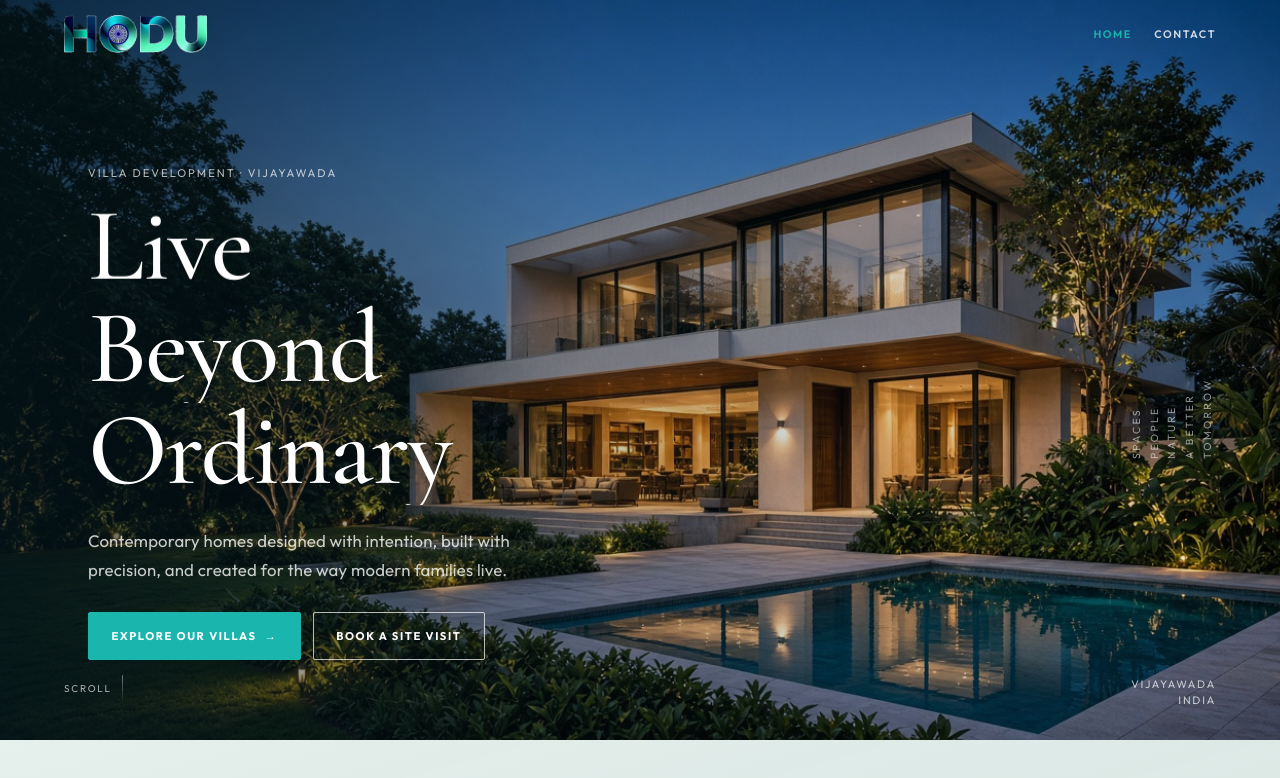
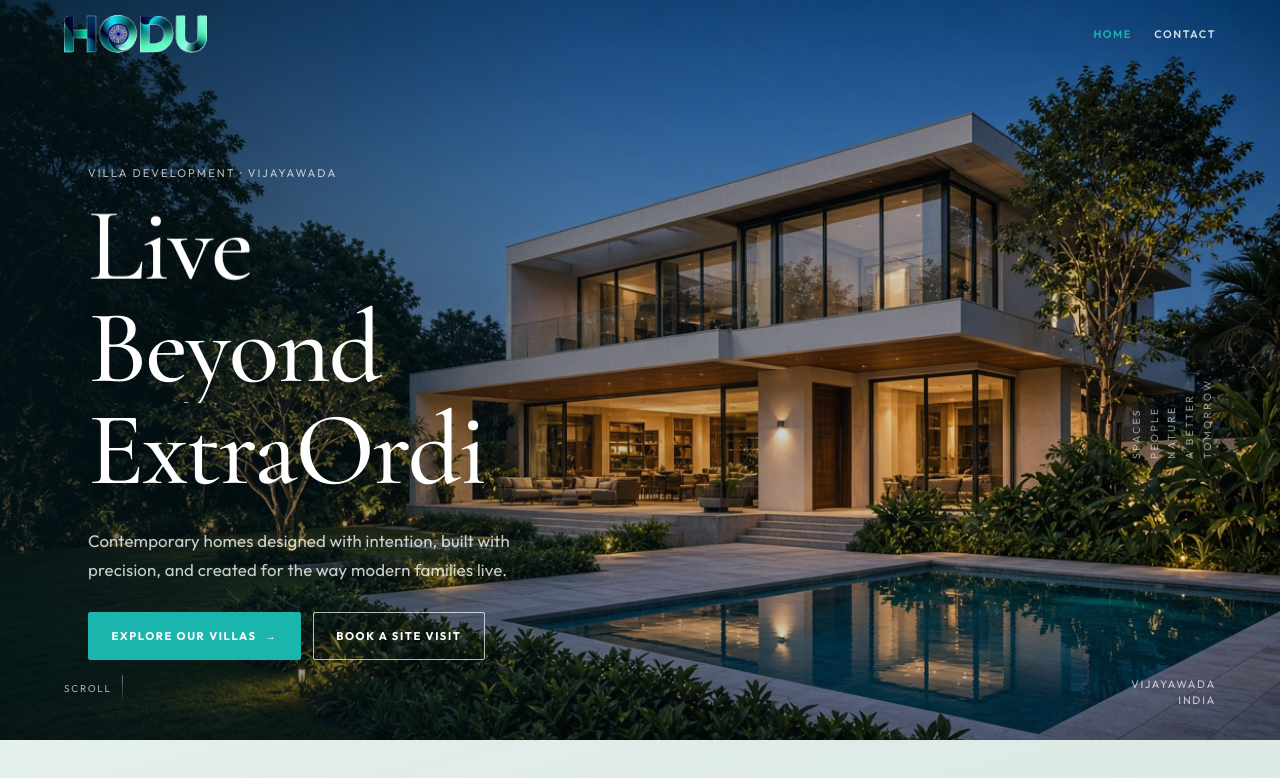
Before and after one commit to palingivinod/Hodu_Template, a React (Vite) app in the folder client/: page / in a window 1280 px wide. Shown: the top 778 px of the page. Built offline with nearby package versions, Linux system fonts and the light colour scheme.

Commit message:
Update text from 'Ordinary' to 'ExtraOrdinary'

```diff
--- a/client/src/pages/Home.jsx
+++ b/client/src/pages/Home.jsx
@@ -39,7 +39,7 @@ export default function Home({ ready = true }) {
                 <span>Beyond</span>
               </span>
               <span className="roll-line">
-                <span>Ordinary</span>
+                <span>ExtraOrdinary</span>
               </span>
             </h1>
             <p className="hero__sub" data-fade>
```
